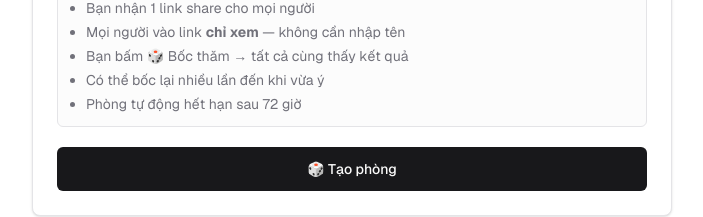
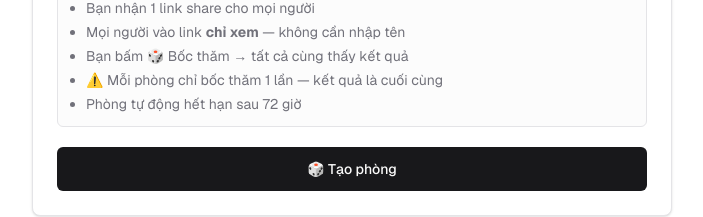
Before and after one commit to kendychen/freeminigame, a Next.js app: page /pair/new in a window 1280 px wide. Shown: the part 907-1124 px from the top of the page, without its empty margins (288-991 px from the left). Built offline with nearby package versions, Linux system fonts and the light colour scheme.

Commit message:
fix: update pair/new wizard text to reflect 1-shuffle-only rule

```diff
--- a/app/pair/new/page.tsx
+++ b/app/pair/new/page.tsx
@@ -213,7 +213,7 @@ export default function NewPairLobbyPage() {
                     <li>Họ paste link → nhập tên → vào lobby</li>
                   )}
                   <li>Bạn bấm 🎲 Bốc thăm → tất cả cùng thấy kết quả</li>
-                  <li>Có thể bốc lại nhiều lần đến khi vừa ý</li>
+                  <li>⚠️ Mỗi phòng chỉ bốc thăm 1 lần — kết quả là cuối cùng</li>
                   <li>Phòng tự động hết hạn sau 72 giờ</li>
                 </ul>
               </div>
```
